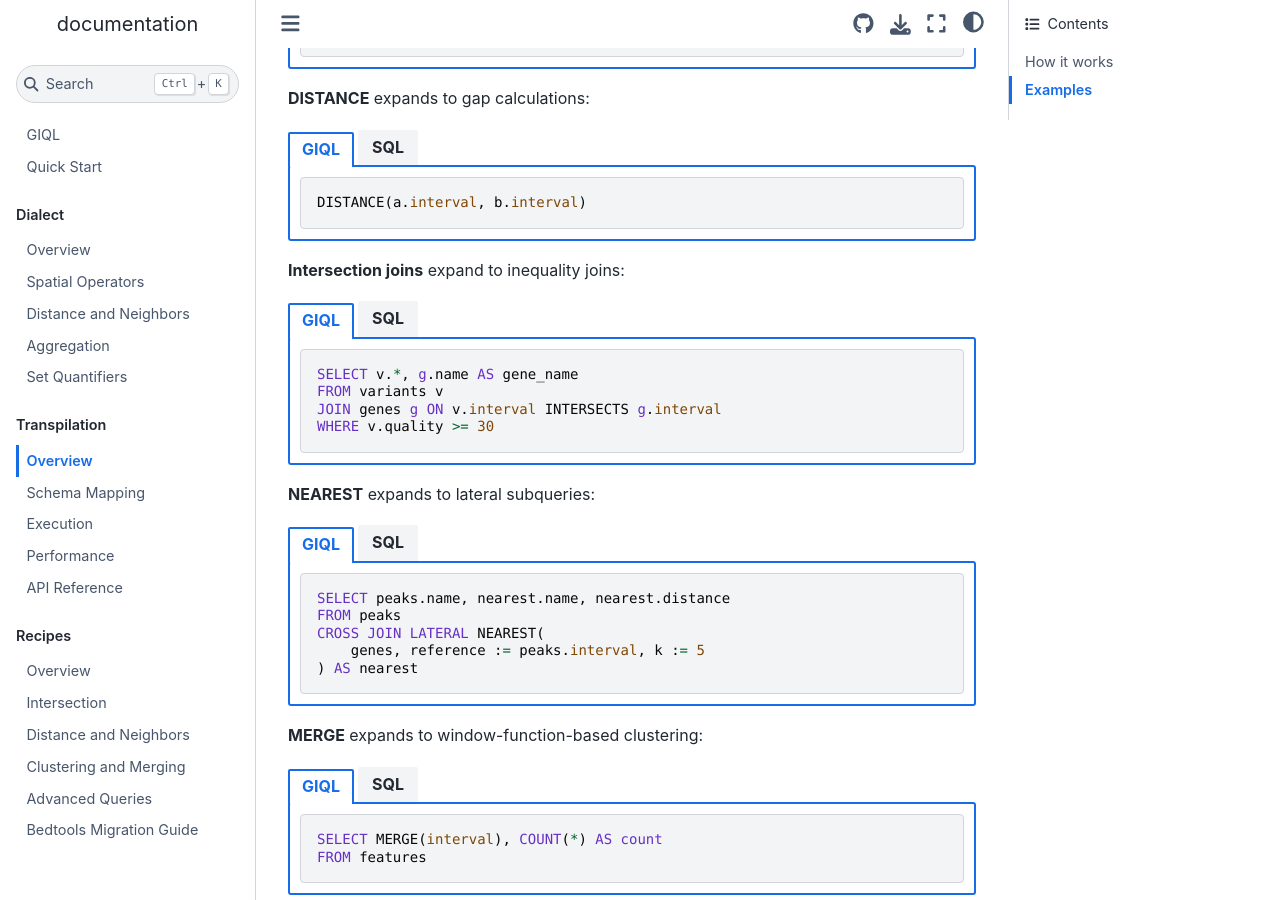
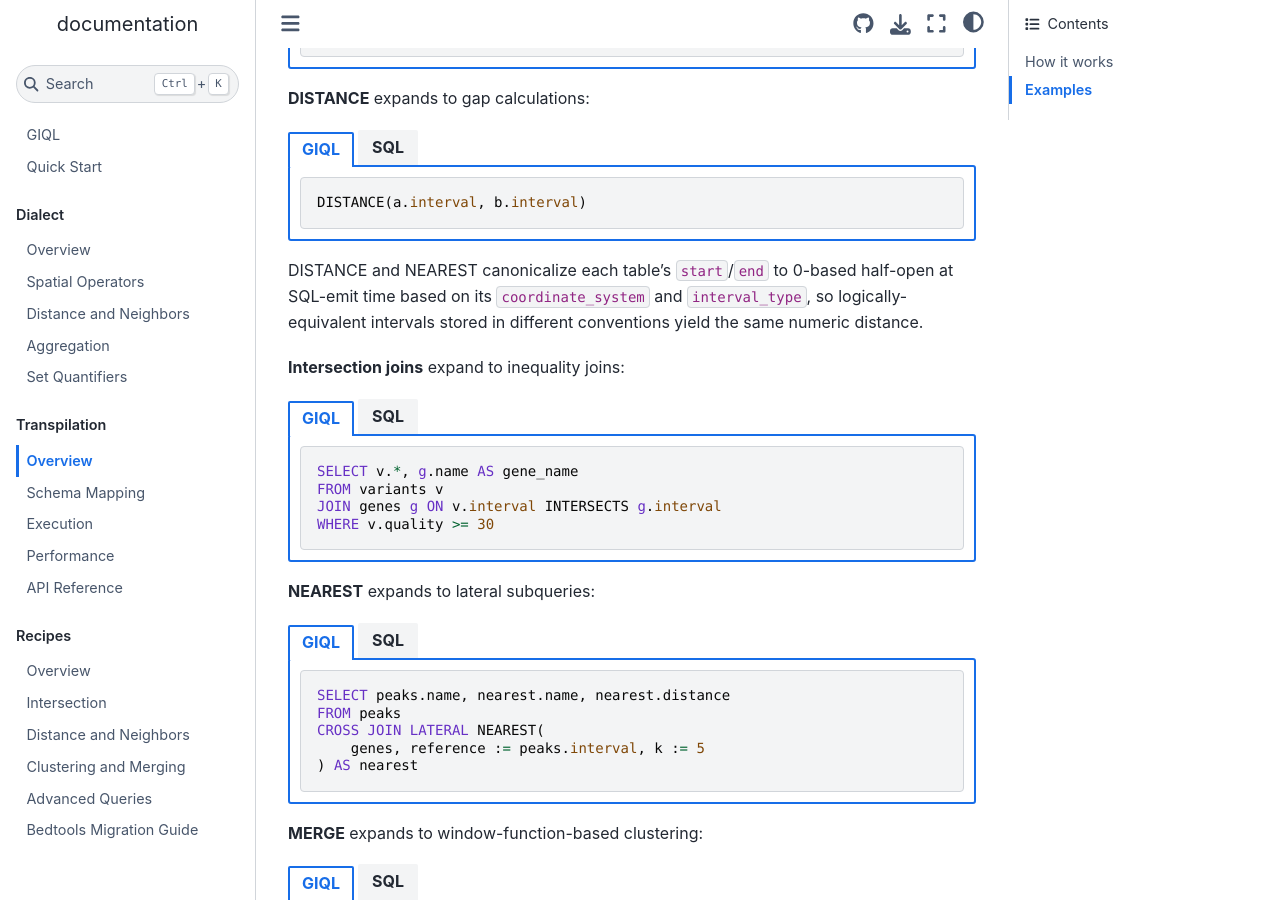
Before and after one commit to abdenlab/giql, a Sphinx documentation site: the page built from docs/transpilation/index.rst, in a window 1280 px wide and 900 px high, scrolled down 1401 px. Built offline with Sphinx 7.4.7 and the Sphinx Book theme 1.1.4, drawn with Linux system fonts in a browser that asks for light colours.

Commit message:
fix: Honor coordinate_system and decouple bedtools-compat in DISTANCE/NEAREST
DISTANCE and NEAREST previously ignored Table.coordinate_system and
conflated Table.interval_type with bedtools-style "+1" gap counting.
A 1-based-closed table fed raw start/end into the gap formula with no
canonical (start - 1) shift, producing distances that were off-by-one
for any non-default coordinate system. The "+1" gap quirk was implicitly
enabled whenever interval_type was "closed", coupling a counting
convention to a storage convention.

Reuse the _canonical_start and _canonical_end helpers introduced in #88
to canonicalize all four endpoint expressions to 0-based half-open
before they reach _generate_distance_case, so the CASE expression
operates entirely in canonical space. Lift bedtools-compat into a new
explicit bedtools_compat parameter on DISTANCE and NEAREST, defaulting
to false. Tables with interval_type="closed" no longer implicitly
enable "+1" gap counting.

BREAKING CHANGE: Tables with interval_type="closed" no longer enable
bedtools-style "+1" gap counting in DISTANCE/NEAREST. Pass
bedtools_compat := true explicitly to opt back in.

```diff
--- a/docs/transpilation/index.rst
+++ b/docs/transpilation/index.rst
@@ -100,6 +100,11 @@
              WHEN b."end" <= a."start" THEN a."start" - b."end"
              ELSE 0
          END
+
+DISTANCE and NEAREST canonicalize each table's ``start``/``end`` to 0-based
+half-open at SQL-emit time based on its ``coordinate_system`` and
+``interval_type``, so logically-equivalent intervals stored in different
+conventions yield the same numeric distance.
 
 **Intersection joins** expand to inequality joins:
 
```
Also changed, not shown: 1 other file.
